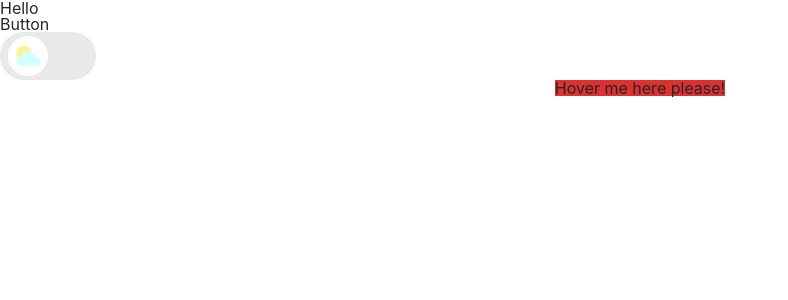
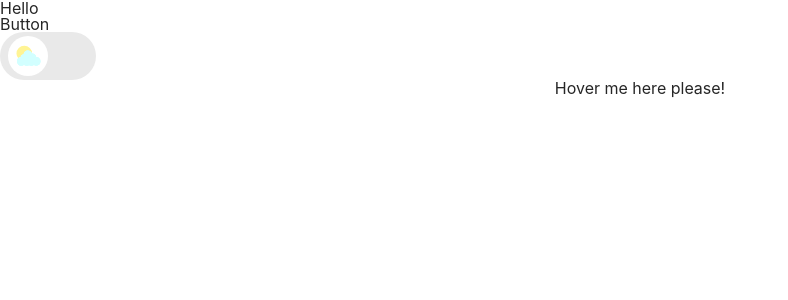
Before and after one commit to Redchlorophyll/personal-web, a Next.js app in the folder front-end/: page /linky in a window 1280 px wide. Shown: the top 300 px of the page, without its empty margins (0-788 px from the left). Built offline with nearby package versions, Linux system fonts and the light colour scheme.

Commit message:
fix: remove cursor pointer

```diff
--- a/front-end/components/common/Tooltip/TooltipWrapper.tsx
+++ b/front-end/components/common/Tooltip/Index.tsx
@@ -37,7 +37,7 @@ const Tooltip: React.FunctionComponent<tooltipWrapperProps> = (props) =>  {
 
   return (
     <div
-    className='group bg-red-700 relative hover:bg-yellow-700 cursor-pointer w-fit'
+    className='group relative w-fit'
     ref={tooltipWrapper}>
         <div>
         { props.children }
--- a/front-end/pages/linky.tsx
+++ b/front-end/pages/linky.tsx
@@ -3,7 +3,7 @@ import Button from '@/components/common/Button/Index';
 import ToggleMode from '@/components/common/ToggleMode/Index';
 import { localStorageTheme } from '@/stores/theme';
 import { useDispatch } from 'react-redux';
-import Tooltip from '@/components/common/Tooltip/TooltipWrapper';
+import Tooltip from '@/components/common/Tooltip/Index';
 
 
 export default function Linky() {
```
